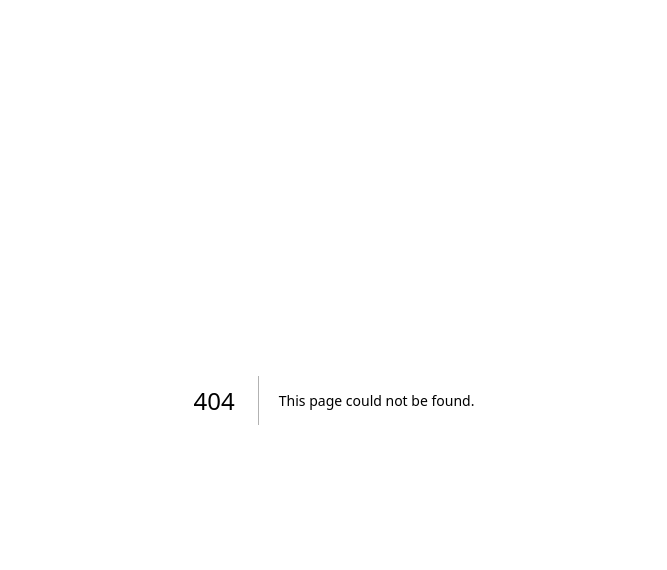
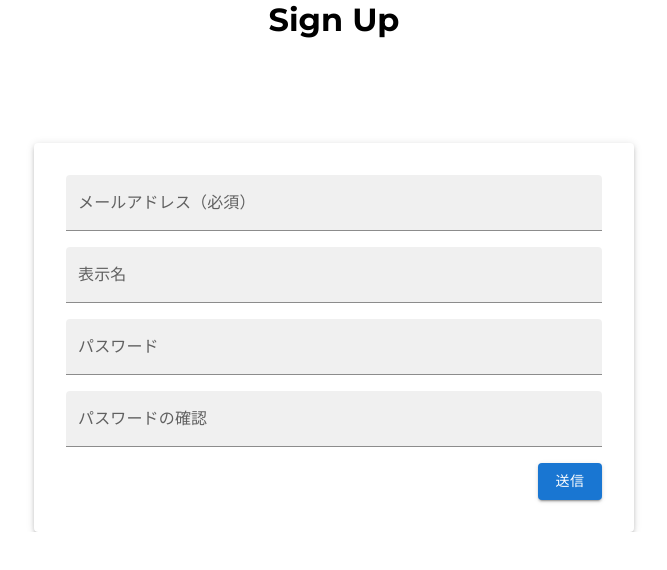
Before and after one commit to dekopon21020014/gesture-presenter, a Next.js app in the folder front/: page /signup in a window 1280 px wide. Before the commit this address had no page. Shown: the top 570 px of the page, without its empty margins (306-973 px from the left). Built offline with nearby package versions, Linux system fonts and the light colour scheme.

Commit message:
create: フロントの入力フォームからDBのusersテーブルにデータを挿入できる．セッション管理はまだ

```diff
--- /dev/null
+++ b/front/src/app/components/Form/SignUpForm.tsx
@@ -0,0 +1,77 @@
+'use client'
+import { Stack, Button, Box, TextField, Paper, Typography } from '@mui/material';
+import { useForm } from 'react-hook-form';
+import { FormValuesType } from '@/app/types/form-value.type';
+
+export function SignUpForm(props: {
+    onSubmit: (formValues: FormValuesType) => void;
+    isLoading: boolean;
+}) {
+    const { handleSubmit, watch, formState: { errors }, register } = useForm<FormValuesType>();
+    const passwordValue = watch('password', '');
+
+    return (
+        <Paper elevation={3} sx={{ maxWidth: '600px', margin: 'auto', padding: 4, marginTop: 8 }}>
+            <form noValidate onSubmit={handleSubmit(props.onSubmit)}>
+                <Stack spacing={2}>
+                    <TextField
+                        label="メールアドレス（必須）"
+                        type='email'
+                        variant="filled"
+                        error={!!errors.email}
+                        helperText={errors.email?.message}
+                        {...register('email', {
+                            required: 'メールアドレスを入力してください',
+                            pattern: {
+                                value: /\S+@\S+\.\S+/,
+                                message: "無効なメールアドレスです",
+                            }
+                        })}
+                    />
+                    <TextField
+                        label="表示名"
+                        variant="filled"
+                        fullWidth
+                        error={!!errors.name}
+                        helperText={errors.name?.message}
+                        {...register('name', { required: '表示名を入力してください' })}
+                    />
+
+                    <TextField
+                        label="パスワード"
+                        type='password'
+                        variant="filled"
+                        fullWidth
+                        error={!!errors.name}
+                        helperText={errors.name?.message}
+                        {...register('password', { required: 'パスワードを入力してください' })}
+                    />
+
+                    <TextField
+                        label="パスワードの確認"
+                        type='password'
+                        variant="filled"
+                        fullWidth
+                        error={!!errors.passwordConfirmation}
+                        helperText={errors.passwordConfirmation?.message}
+                        {...register('passwordConfirmation', {
+                            required: 'パスワードの確認を入力してください',
+                            validate: value =>
+                                value === passwordValue || 'パスワードが一致しません'
+                        })}
+                    />
+
+                    <Box textAlign='right'>
+                        <Button
+                            variant="contained"
+                            type='submit'
+                            disabled={props.isLoading}
+                        >
+                            送信
+                        </Button>
+                    </Box>
+                </Stack>
+            </form>
+        </Paper>
+    );
+};
--- /dev/null
+++ b/front/src/app/signup/page.tsx
@@ -0,0 +1,14 @@
+'use client';
+import { SignUpForm } from '@/app/components/Form/SignUpForm';
+import { useSignUpForm } from './use-sign-up-form';
+
+export default function Home() {
+  const { isLoading, signUp } = useSignUpForm();
+
+  return (
+    <main>
+      <h1>Sign Up</h1>
+      <SignUpForm onSubmit={signUp} isLoading={ isLoading } />
+    </main>
+  );
+}
--- /dev/null
+++ b/front/src/app/signup/use-sign-up-form.ts
@@ -0,0 +1,25 @@
+'use client';
+import { useState } from 'react';
+import { FormValuesType } from '@/app/types/form-value.type';
+
+export const useSignUpForm = () => {
+    const [isLoading, setIsLoading] = useState(false);
+
+    const signUp = async (data: FormValuesType) => {
+        console.log(data);
+        setIsLoading(true);
+        try {
+            const response = await fetch('http://localhost:8080/signup', {
+                method: "POST",
+                headers: { 'Content-Type': 'application/json' },
+                body: JSON.stringify(data)
+            });
+        } catch {
+            console.log('an error has occured')
+        } finally {
+            setIsLoading(false);
+        }
+   };
+
+   return { isLoading, signUp };
+};
--- /dev/null
+++ b/front/src/app/types/form-value.type.ts
@@ -0,0 +1,6 @@
+export type FormValuesType = {
+    name: string;
+    email: string;
+    password: string;
+    passwordConfirmation: string;
+};
```
Also changed, not shown: front/src/app/components/Form/InputFeild.tsx (added, +66 -0 lines).
